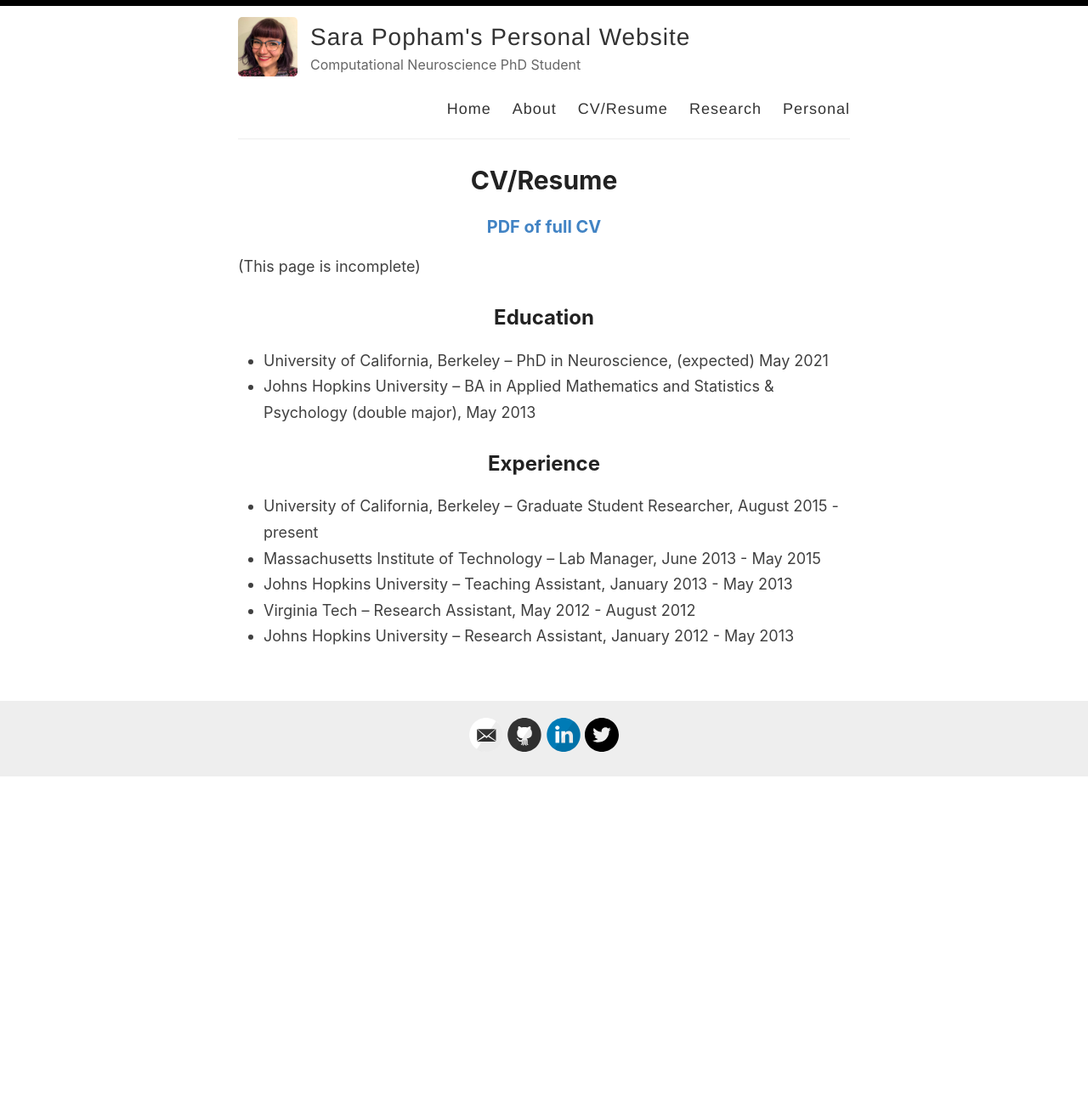
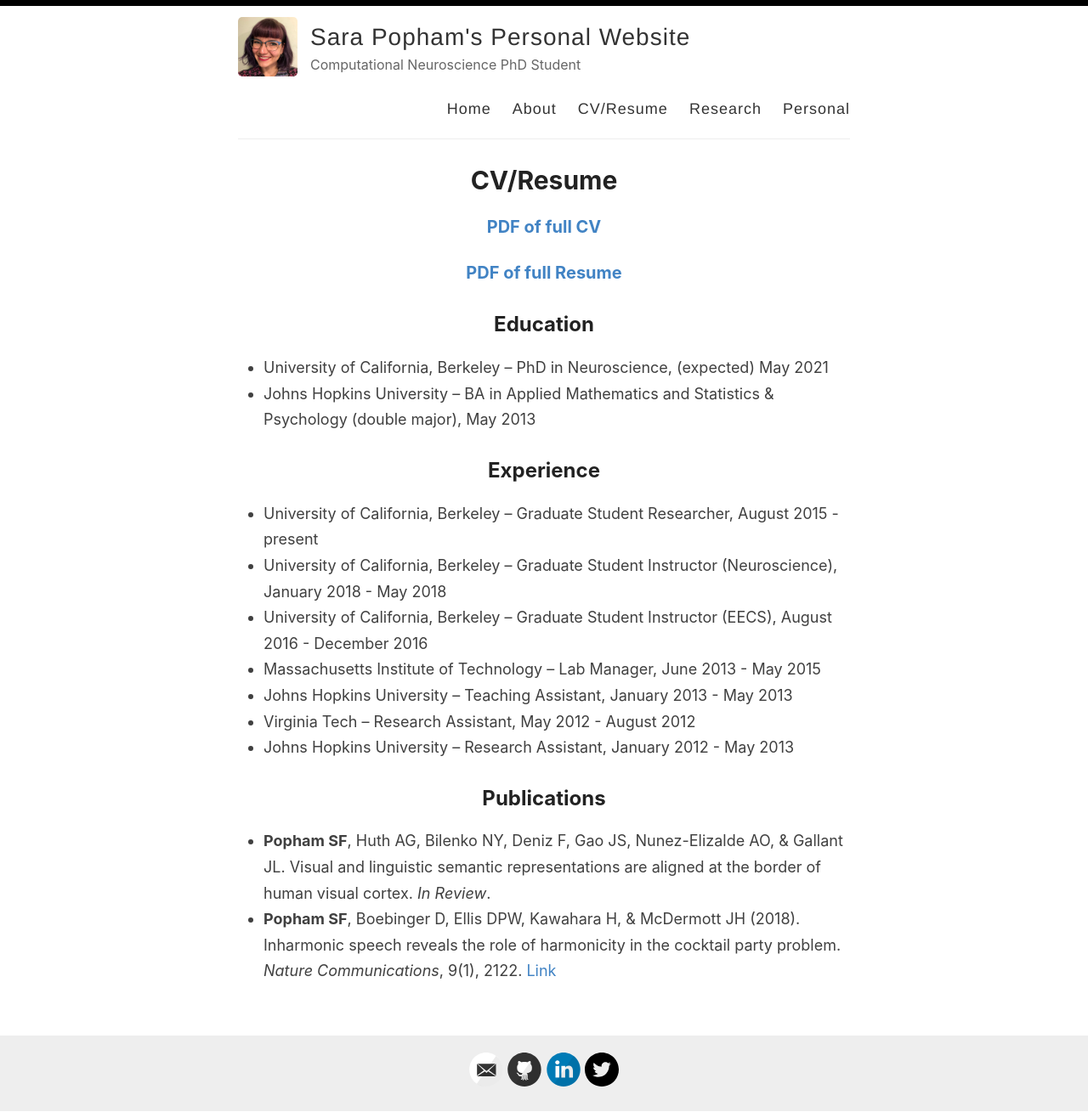
Before and after one commit to spopham/spopham.github.io, a Jekyll site: the page built from _pages/cv-resume.md, in a window 1280 px wide. Shown: the whole page at 85% size. Built offline with Jekyll 4.4.1, drawn with Linux system fonts in a browser that asks for light colours; before the commit the page ends 915 px from its top, so only the background shows below that.

Commit message:
updates to About page and resume

```diff
--- a/_pages/cv-resume.md
+++ b/_pages/cv-resume.md
@@ -5,9 +5,7 @@ permalink: /cv-resume/
 ---
 
 ### [PDF of full CV](../../images/CV_Nov2020.pdf)
-
-
-(This page is incomplete)
+### [PDF of full Resume](../../images/Resume_2021.pdf)
 
 
 ## Education
@@ -17,7 +15,14 @@ permalink: /cv-resume/
 
 ## Experience
 * University of California, Berkeley -- Graduate Student Researcher, August 2015 - present
+* University of California, Berkeley -- Graduate Student Instructor (Neuroscience), January 2018 - May 2018
+* University of California, Berkeley -- Graduate Student Instructor (EECS), August 2016 - December 2016
 * Massachusetts Institute of Technology -- Lab Manager, June 2013 - May 2015
 * Johns Hopkins University -- Teaching Assistant, January 2013 - May 2013
 * Virginia Tech -- Research Assistant, May 2012 - August 2012
 * Johns Hopkins University -- Research Assistant, January 2012 - May 2013
+
+
+## Publications
+* **Popham SF**, Huth AG, Bilenko NY, Deniz F, Gao JS, Nunez-Elizalde AO, & Gallant JL. Visual and linguistic semantic representations are aligned at the border of human visual cortex. _In Review_.
+* **Popham SF**, Boebinger D, Ellis DPW, Kawahara H, & McDermott JH (2018). Inharmonic speech reveals the role of harmonicity in the cocktail party problem. _Nature Communications_, 9(1), 2122. [Link](https://doi.org/10.1038/s41467-018-04551-8)
```
Also changed, not shown: 1 other file.
